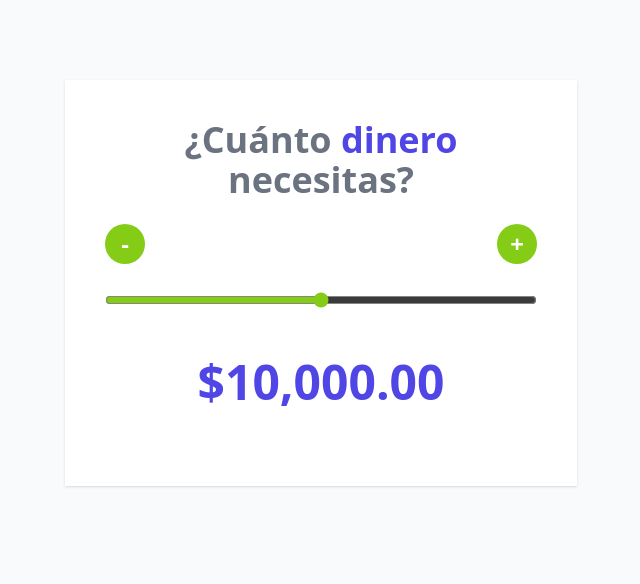
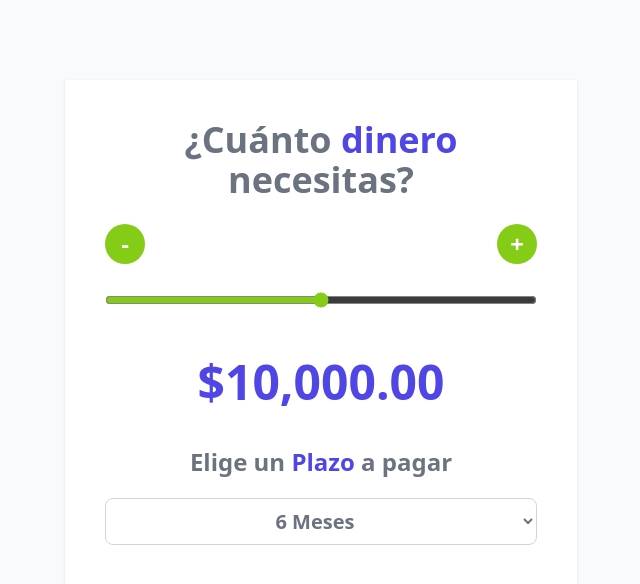
Before and after one commit to HugoAvila-Dev/cotizador-prestamos-react, a React (Vite) app: page / in a window 1280 px wide. Shown: the top 584 px of the page, without its empty margins (319-959 px from the left). Built offline with nearby package versions, Linux system fonts and the light colour scheme.

Commit message:
feat: ✨ Select para el plazo a pagar

```diff
--- a/src/App.jsx
+++ b/src/App.jsx
@@ -64,6 +64,16 @@
       <p className='text-center my-10 text-5xl font-extrabold text-indigo-600'>
         {formatearDinero(cantidad)}
       </p>
+
+      <h2 className='text-2xl font-extrabold text-gray-500 text-center'>
+        Elige un <span className='text-indigo-600'>Plazo</span> a pagar
+      </h2>
+
+      <select className='mt-5 w-full p-2 bg-white border border-gray-300 rounded-lg text-center text-xl font-bold text-gray-500'>
+        <option value="6">6 Meses</option>
+        <option value="12">12 Meses</option>
+        <option value="24">24 Meses</option>
+      </select>
     </div>
   )
 }
```
